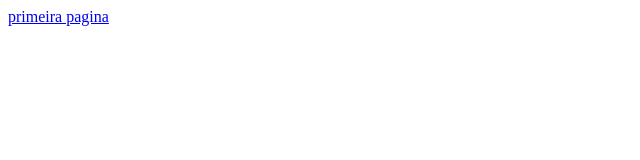
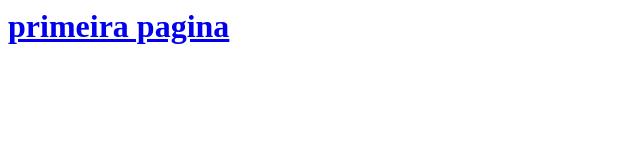
Before and after one commit to arqpereira/arqpereira, a plain HTML site: page index.html in a window 1280 px wide. Shown: the whole page, without its empty margins (0-640 px from the left). Drawn offline with Linux system fonts and the light colour scheme.

Commit message:
Update index.html

```diff
--- a/index.html
+++ b/index.html
@@ -4,5 +4,5 @@
 
 	</head>
 
-<body><a href ="massa.html"<h1>primeira pagina</h1></body>
+<body><a href ="massa.html"><h1>primeira pagina</h1></body>
 </html>
```
